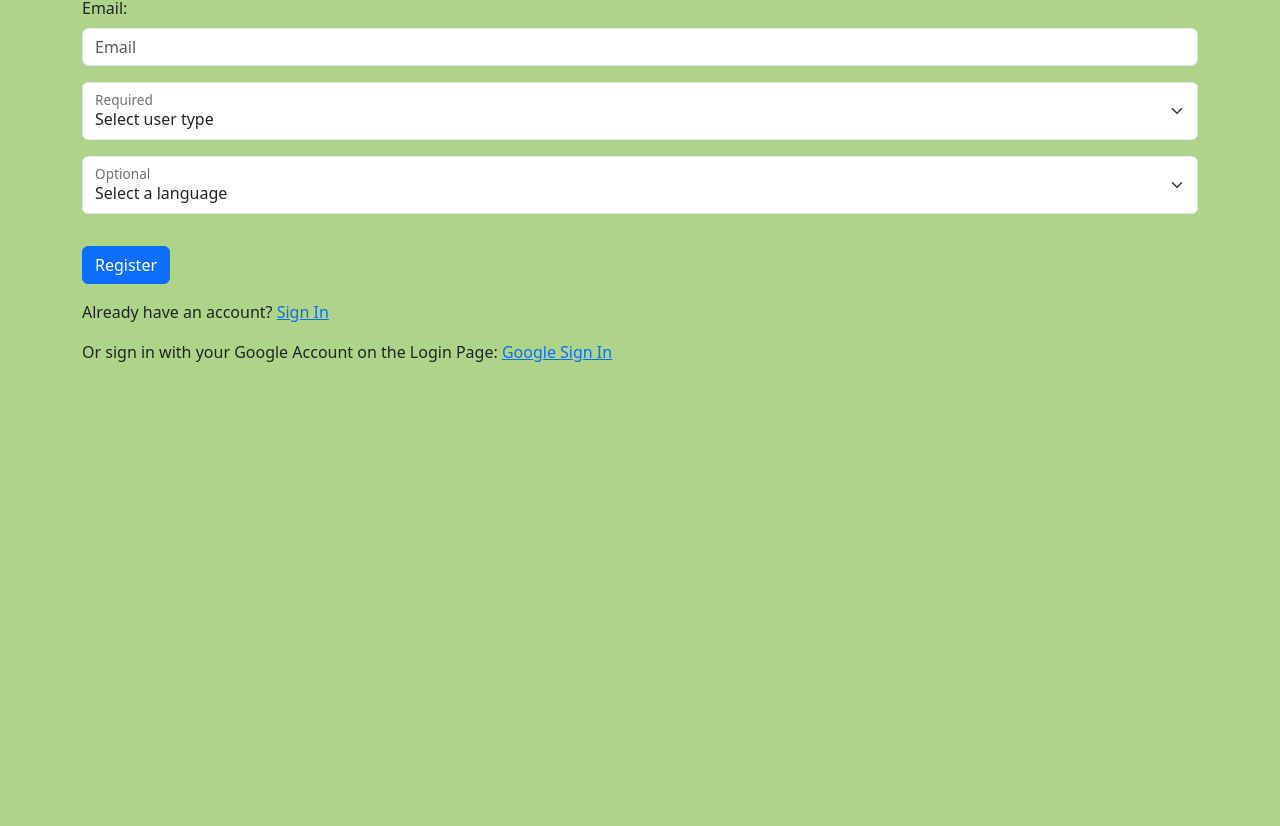
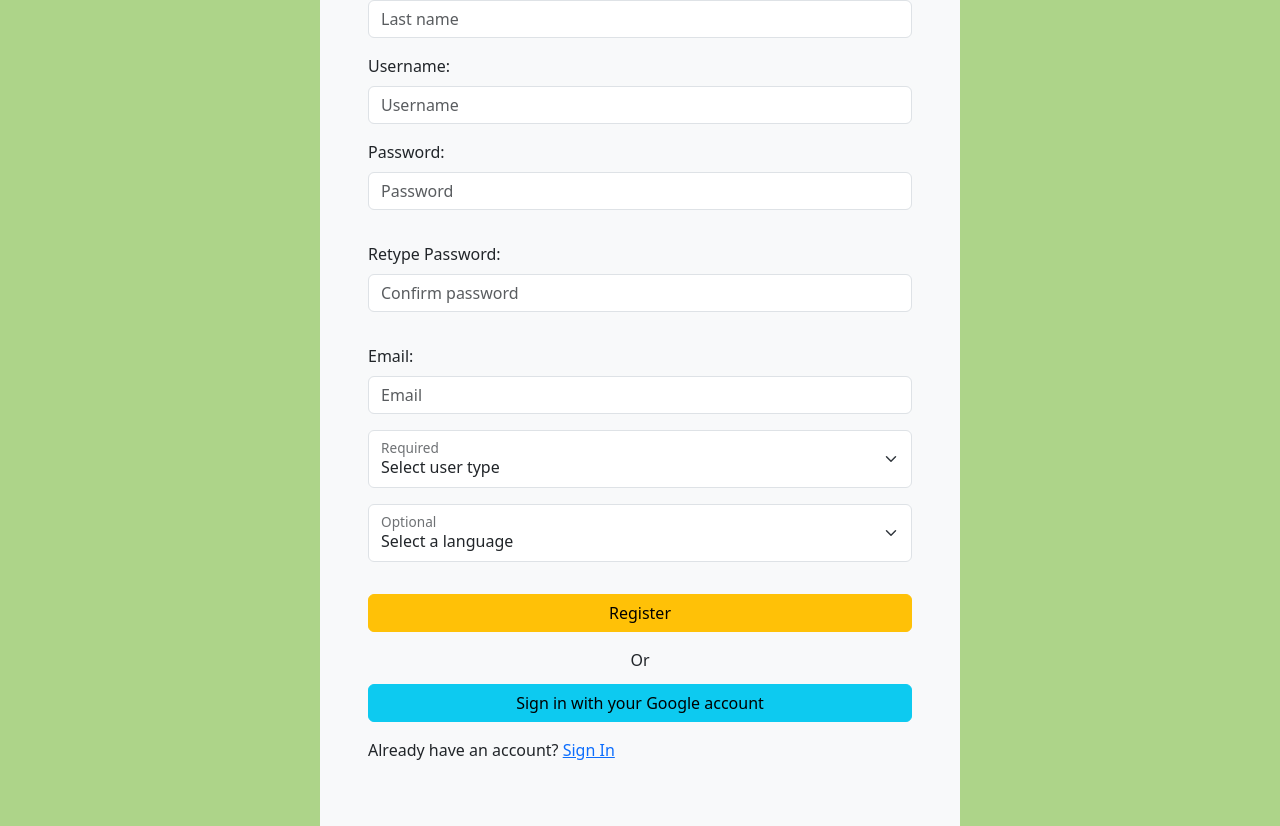
Before and after one commit to SeemaMistry/Frontend-Developer-Challenge-2-Login-System, a React (Create React App) app in the folder frontend/: page /register in a window 1280 px wide. Shown: the part 952-1778 px from the top of the page. Before the commit the page ends 1332 px from the top, so only its background shows below. Built offline with nearby package versions, Linux system fonts and the light colour scheme.

Commit message:
styles: apply stylings to register page

```diff
--- a/frontend/src/containers/Register.js
+++ b/frontend/src/containers/Register.js
@@ -3,6 +3,7 @@ import {Link, Navigate} from 'react-router-dom'
 import {connect} from 'react-redux'
 import { register } from '../actions/auth'
 import CSRFToken from '../components/CSRFToken'
+import logo from '../assets/logoNew.png'
 
 const USER_REGEX = /^[a-zA-Z][a-zA-Z0-9-_]{3,23}$/;
 const PWD_REGEX = /^(?=.*[a-z])(?=.*[A-Z])(?=.*[0-9])(?=.*[!@#$%]).{8,14}$/;
@@ -51,8 +52,11 @@ const Register = ({register}) => {
   }
 
   return (
-    <div className='container mt-5'>
+    <div className='container mt-5 bg-light w-50 p-5'>
       {accountCreated && <Navigate to='/login' replace/>}
+      <div className='text-center'>
+        <img src={logo} className='bg-white' alt='Prepr Logo'/>
+      </div>
       <h1>Register for an Account</h1>
       <p>Create an account with PreprLabs</p>
       <form onSubmit={onSubmit}>
@@ -171,14 +175,21 @@ const Register = ({register}) => {
           </select>
           <label for="floatingSelect">Optional</label>
         </div>
+        <div className="d-grid gap-2 mb-3">
+          <button className='btn btn-warning mt-3' type='submit'>Register</button>
+        </div>
+      </form>
 
-        <button className='btn btn-primary mt-3' type='submit'>Register</button>
-      </form>
+      <div className="d-grid gap-2">
+          <p className='my-0 text-center'>
+            Or
+          </p>
+          <button className='btn btn-info mt-1' type='button'>
+            <Link style={{textDecoration: 'none', color: 'black'}} to={'/login'}>Sign in with your Google account</Link>
+          </button>
+      </div>
       <p className='mt-3'>
         Already have an account? <Link to={'/login'}>Sign In</Link>
-      </p>
-      <p className='mt-3'>
-        Or sign in with your Google Account on the Login Page: <Link to={'/login'}>Google Sign In</Link>
       </p>
     </div>
   )
```
